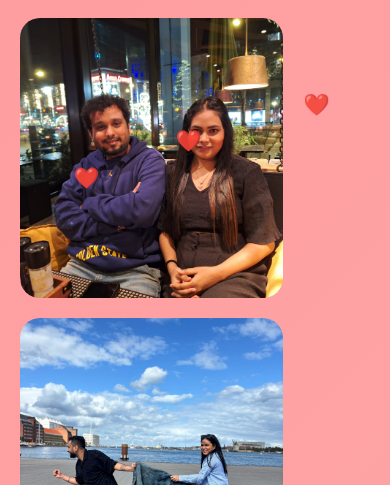
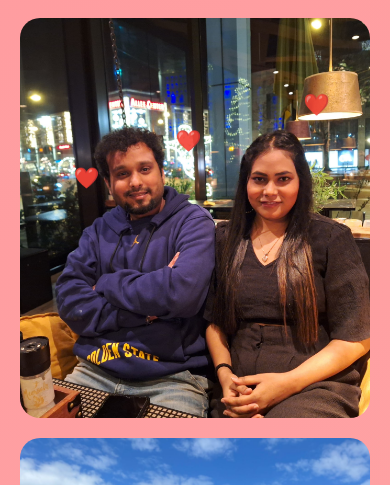
Before and after one commit to SweetyRai/Valentine, a plain HTML site: page index.html in a window 390 px wide. Shown: the part 615-1100 px from the top of the page. Drawn offline with Linux system fonts and the light colour scheme.

Commit message:
update-css changes

```diff
--- a/index.html
+++ b/index.html
@@ -125,7 +125,8 @@
     }
     @media (max-width: 768px) {
         .photos img {
-            width: 75%;
+            width: 100%;
+            height: 400px;
         }
     }
   </style>
```
